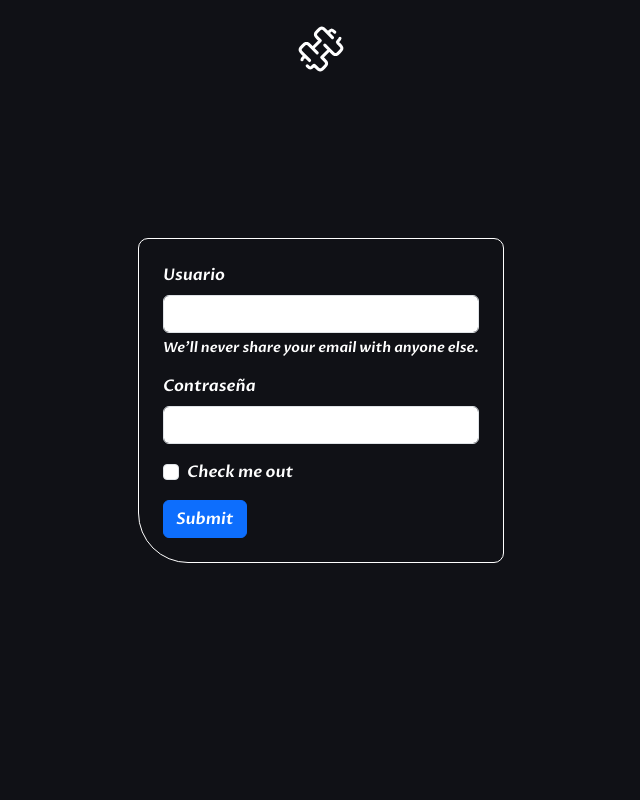
After one commit to Kingroyers/PROYECTOAPP, a PHP site: page /login.html in a window 1280 px wide. The commit adds this page. Shown: the whole page, without its empty margins (319-959 px from the left). Run offline with PHP 8.4, Linux system fonts and the light colour scheme.

Commit message:
agregue un login de iniciar

```diff
--- a/estilos.css
+++ b/estilos.css
@@ -49,3 +49,10 @@ backdrop-filter: blur(17.5px);
 -webkit-backdrop-filter: blur(17.5px);
 z-index: -100;
 }
+
+.login-form{
+backdrop-filter: blur(30px);
+background: rgba(255, 255, 255, 0.04);
+backdrop-filter: blur(17.5px);
+-webkit-backdrop-filter: blur(17.5px);
+}
--- a/index.html
+++ b/index.html
@@ -1,5 +1,5 @@
 <!DOCTYPE html>
-<html lang="en">
+<html lang="es">
 <head>
     <meta charset="UTF-8">
     <meta name="viewport" content="width=device-width, initial-scale=1.0">
@@ -29,7 +29,7 @@
                     <p class="d-none d-md-block z-lg-1 " style="font-family: 'Proza Libre', sans-serif;" >Lorem ipsum dolor sit amet consectetur adipisicing elit. Voluptatem deserunt, quibusdam, vel nam quam nulla facilis labore magni fugiat inventore saepe dolorum asperiores praesentium repellat commodi possimus, quia incidunt a?</p>
 
                   <div class="d-flex mt-4 justify-content-center">
-                    <button class="btn btn-outline-light px-4 py-2 rounded-" style="border-radius:  0 0 0 30px;">Iniciar</button>
+                    <a href="login.html"><button class="btn btn-outline-light px-4 py-2 rounded-" style="border-radius:  0 0 0 30px;">Iniciar</button></a>
                     <button class="btn btn-outline-light px-4 py-2 rounded-top-end" style="border-radius:  0 30px 0 0;">Resgistrar</button>
                   </div>
                 </div>
--- /dev/null
+++ b/login.html
@@ -0,0 +1,45 @@
+<!DOCTYPE html>
+<html lang="es">
+
+<head>
+    <meta charset="UTF-8">
+    <meta name="viewport" content="width=device-width, initial-scale=1.0">
+    <link rel="stylesheet" href="css/bootstrap.min.css">
+    <link rel="stylesheet" href="estilos.css">
+    <title>Login</title>
+</head>
+
+<body class=" position-relative d-flex justify-content-center align-items-center">
+
+    <a href="index.html" class="position-absolute top-0 my-4" style="z-index: 100;"><img src="img/inconos/logo.png" alt=""></a>
+
+    <div class="login-form container-fluid d-flex justify-content-center align-items-center" style="background-color: #101116; width: 100vh; height: 100vh;">
+
+
+
+        <form class=" w-lg-100 h-auto p-4 text-white"style="border: 1px solid #fff; border-radius: 10px 10px 10px 50px;">
+            <div class="mb-3 text-white">
+                <label for="exampleInputEmail1" class="form-label">Usuario</label>
+                <input type="email" class="form-control" id="exampleInputEmail1" aria-describedby="emailHelp">
+                <div id="emailHelp" class="form-text text-white">We'll never share your email with anyone else.</div>
+            </div>
+            <div class="mb-3 text-white">
+                <label for="exampleInputPassword1" class="form-label">Contraseña</label>
+                <input type="password" class="form-control" id="exampleInputPassword1">
+            </div>
+            <div class="mb-3 form-check text-white">
+                <input type="checkbox" class="form-check-input" id="exampleCheck1">
+                <label class="form-check-label" for="exampleCheck1">Check me out</label>
+            </div>
+            <button type="submit" class="btn btn-primary">Submit</button>
+        </form>
+    </div>
+
+
+
+
+
+    <script src="js/bootstrap.bundle.min.js"></script>
+</body>
+
+</html>
```
